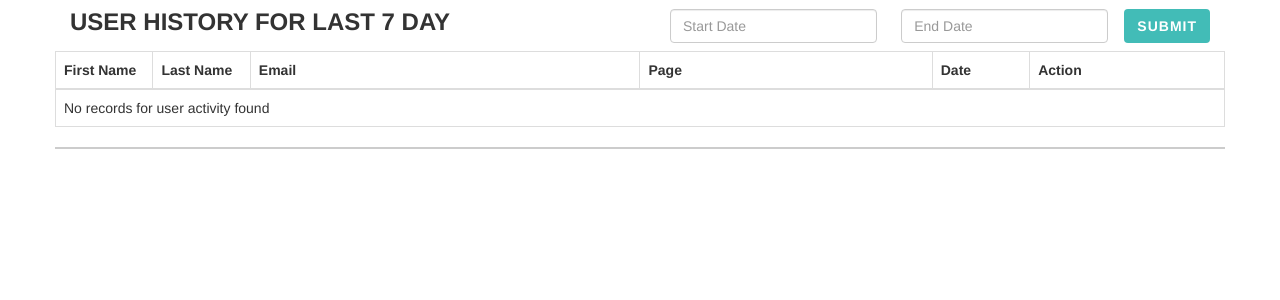
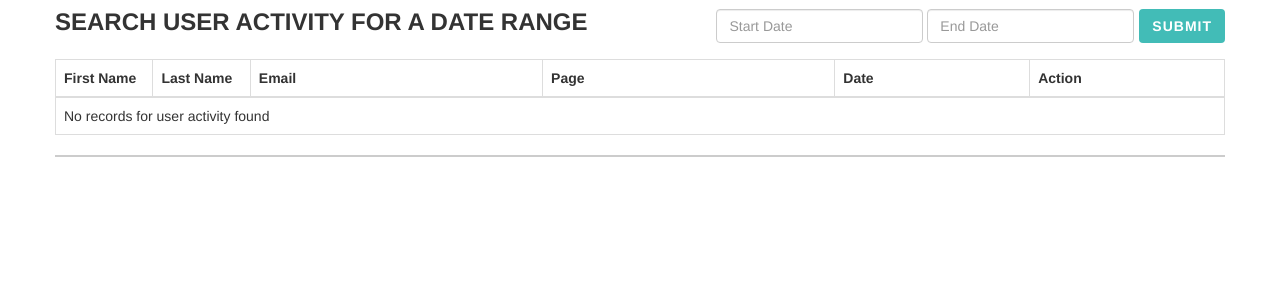
Before and after one commit to aninda-codaemon/shoptradeapp, a CodeIgniter app: page /database/shopify/search in a window 1280 px wide. Shown: the part 51-351 px from the top of the page. Run offline with CodeIgniter, Linux system fonts and the light colour scheme; data that the repository does not hold is empty; some libraries are stand-ins or nearby versions.

Commit message:
Committed the layout changes for user activity page

```diff
--- a/application/config/config.php
+++ b/application/config/config.php
@@ -24,7 +24,7 @@ defined('BASEPATH') OR exit('No direct script access allowed');
 |
 */
 
-$config['base_url'] = 'http://52.87.171.80/shoptradeapp/';
+$config['base_url'] = 'https://shopify.shoptradeonline.com/shoptradeapp/';
 
 /*
 |--------------------------------------------------------------------------
@@ -534,5 +534,7 @@ $config['proxy_ips'] = '';
 */
 $config['shopify_auth_url'] = 'shopify/get_shopify_merchant_info';
 
-$config['shopify_api_key'] = '2a46b44486b48867f2cacba5796574f8';
-$config['shopify_api_secret'] = 'e5c65b2a7ce83307af75401b422c2f56';
+//$config['shopify_api_key'] = 'e2219d466c1d5b026cc69f7191efa29d';
+//$config['shopify_api_secret'] = 'ccc9a6058858bae5b93f30c4800fd924';
+$config['shopify_api_key'] = 'd05704e41dcbfb292f57193fa9ec7d3b';
+$config['shopify_api_secret'] = '2130ae9e1334217d0c1ca81c22d8ff71';
--- a/application/controllers/Shopify.php
+++ b/application/controllers/Shopify.php
@@ -120,15 +120,6 @@ class Shopify extends CI_Controller {
             die();
         }
 
-        //Shopify client call to fetch merchant info
-        $sc_shop            = new ShopifyClient($response['shop'], $response['access_token'], $api_key, $api_secret);
-
-        // Get shop info
-        //$orders             = $sc_shop->call('GET', '/admin/orders.json?status=any');
-        /*echo '<pre>';
-        print_r($orders);
-        die();*/
-
         $this->user_activity();
     }
 
@@ -145,7 +136,7 @@ class Shopify extends CI_Controller {
         //print_r($response);
 
         //get all the user activity for the store
-        $last_wk            = date('Y-m-d', strtotime('-7 days'));
+        $last_wk            = date('Y-m-d', strtotime('-30 days'));
         $start_date         = '';
         $end_date           = '';
 
@@ -163,6 +154,14 @@ class Shopify extends CI_Controller {
         $this->load->view('layout/user_activity', array('user_activity' => $user_activity, 'last_wk' => $last_wk, 'from_date' => $start_date, 'to_date' => $end_date, 'total_page' => $total_page, 'current_page' => $page, 'next_page' => $next_page));
     }
 
+    /**
+    * Function to display the activity
+    * details for a user activity
+    * Method: GET
+    * Params:
+    * $activity_id : Activity ID of
+    * user activity
+    **/
     public function activity_details($activity_id){
         $shop               = $this->session->userdata('shop');
         $response           = $this->store->get_store_info_by_domain($shop);
@@ -236,9 +235,14 @@ class Shopify extends CI_Controller {
 
         $search_result      = $this->activity->get_user_activity_of_store_by_token_search($response['store_id'], $start_date, $end_date, $current_page, $per_page);
 
-        $this->load->view('layout/user_activity', array('user_activity' => $search_result, 'last_wk' => $last_wk, 'from_date' => $from_date, 'to_date' => $to_date, 'total_page' => $total_page, 'current_page' => $page, 'next_page' => $next_page));
+        $this->load->view('layout/user_activity', array('user_activity' => $search_result, 'last_wk' => $last_wk, 'from_date' => $from_date, 'to_date' => $to_date, 'total_page' => $total_page, 'current_page' => $page, 'next_page' => $next_page, 'app_title' => 'Search User Activity For A Date Range'));
     }
 
+    /**
+    * Function to get the pages for
+    *
+    * Method: POST
+    **/
     public function ajax_get_activity_page(){
         $page               = $this->input->post('page', true);;
         $shop               = $this->session->userdata('shop');
@@ -272,7 +276,7 @@ class Shopify extends CI_Controller {
         if (empty($last_wk)){
             $search_result  = $this->activity->get_user_activity_of_store_by_token_search($response['store_id'], $start_date, $end_date, $current_page, $per_page);
         }else{
-            $search_result  = $this->activity->get_user_activity_of_store_by_token($response['store_id'], $last_wk);
+            $search_result  = $this->activity->get_user_activity_of_store_by_token($response['store_id'], $last_wk, $current_page, $per_page);
         }
 
         $page_data          = $this->load->view('layout/ajax_activity_table_data', array('user_activity' => $search_result, 'last_wk' => $last_wk, 'from_date' => $from_date, 'to_date' => $to_date, 'total_page' => $total_page, 'current_page' => $page, 'next_page' => $next_page), true);
--- a/application/views/layout/ajax_activity_table_data.php
+++ b/application/views/layout/ajax_activity_table_data.php
@@ -1,4 +1,4 @@
-    <table class="table table-hover table-bordered results">
+<table class="table table-hover table-bordered results">
       <thead>
         <tr>
             <th class="col-md-1 col-xs-5">First Name</th>
@@ -43,9 +43,9 @@
             </td>
             <td><?php echo date('d-m-Y', strtotime($ua['create_date'])); ?></td>
             <td>
-                <a class="btn btn-info" href="<?php echo base_url().'shopify/activity_details/'.$ua['id']; ?>" >Details</a>
+                <a class="btn btn-info custom-btn" href="<?php echo base_url().'shopify/activity_details/'.$ua['id']; ?>" >Details</a>
                 <!--<button class="btn btn-info" type="button" onclick="" >Details</button>-->
-                <a href="#" class="btn btn-custom" >Push</a>
+                <a href="<?php echo base_url().'notification/user_push_notification/'.$ua['user_id']; ?>" class="btn btn-custom custom-btn" >Push</a>
             </td>
         </tr>
         <?php
--- a/application/views/layout/user_activity.php
+++ b/application/views/layout/user_activity.php
@@ -3,20 +3,39 @@
 <body>
     <div class="container">
 		<div class="row centered-form">
+    <!-- Search Functionality & Header -->
+
     <div>
-        <div class="col-lg-6"><h3 class="margin-0 product-title">User History For Last 7 Day</h3></div>
-        <form id="search_acitvity_frm" class="form-inline" method="POST" action="<?php echo base_url() ?>shopify/search" >
-            <div class="form-group col-lg-6 pull-right">
-                <div class="col-lg-5">
-                    <input value="<?php echo (isset($from_date)?$from_date:''); ?>" type="text" id="from_date" name="from_date" class="search form-control" placeholder="Start Date" >
+        <div class="col-lg-6 col-md-6 padding-0">
+            <h3 class="margin-0 product-title">
+                <?php
+                    if (!isset($app_title)){
+                ?>
+                User Activity For Last 30 Day
+                <?php
+                    }else{
+                        echo $app_title;
+                    }
+                ?>
+            </h3>
+        </div>
+
+        <div class="col-md-6 col-lg-6 padding-0">
+            <form id="search_acitvity_frm" class="form-inline" method="POST" action="<?php echo base_url(); ?>shopify/search">
+
+                <div class="col-lg-12 col-md-12 text-right padding-0">
+                    <input id="from_date" name="from_date" class="search form-control hasDatepicker" placeholder="Start Date" type="text" value="<?php echo (isset($from_date)?$from_date:''); ?>" >
+
+                    <input id="to_date" name="to_date" class="search form-control hasDatepicker" placeholder="End Date" type="text" value="<?php echo (isset($to_date)?$to_date:''); ?>" >
+
+                    <button class="btn btn-custom pull-right" type="button" id="search_btn" style="margin-left: 5px;">Submit</button>
                 </div>
-                <div class="col-lg-5">
-                    <input value="<?php echo (isset($to_date)?$to_date:''); ?>" type="text" id="to_date" name="to_date" class="search form-control" placeholder="End Date" >
-                </div>
-                <button class="btn btn-custom pull-right" type="button" id="search_btn">Submit</button>
-            </div>
-        </form>
+
+            </form>
+        </div>
     </div>
+    <!-- Search Functionality & Header -->
+
 <span class="counter pull-right"></span>
 
 <div id="activity_data_container" >
@@ -25,9 +44,9 @@
         <tr>
             <th class="col-md-1 col-xs-5">First Name</th>
             <th class="col-md-1 col-xs-5">Last Name</th>
-            <th class="col-md-4 col-xs-4">Email</th>
+            <th class="col-md-3 col-xs-4">Email</th>
             <th class="col-md-3 col-xs-3">Page</th>
-            <th class="col-md-1 col-xs-3">Date</th>
+            <th class="col-md-2 col-xs-3">Date</th>
             <th class="col-md-2 col-xs-3">Action</th>
         </tr>
       </thead>
@@ -65,23 +84,13 @@
             </td>
             <td><?php echo date('d-m-Y', strtotime($ua['create_date'])); ?></td>
             <td>
-                <a class="btn btn-info" href="<?php echo base_url().'shopify/activity_details/'.$ua['id']; ?>" >Details</a>
+                <a class="btn btn-info custom-btn" href="<?php echo base_url().'shopify/activity_details/'.$ua['id']; ?>" >Details</a>
                 <!--<button class="btn btn-info" type="button" onclick="" >Details</button>-->
-                <a href="#" class="btn btn-custom" >Push</a>
+                <a href="<?php echo base_url().'notification/user_push_notification/'.$ua['user_id']; ?>" class="btn btn-custom custom-btn" >Push</a>
             </td>
         </tr>
         <?php
                 }
-            ?>
-        </td>
-        <td><?php echo date('d-m-Y', strtotime($ua['create_date'])); ?></td>
-        <td>
-            <a class="btn btn-info" href="<?php echo base_url().'shopify/activity_details/'.$ua['id']; ?>" >Details</a>
-            <!--<button class="btn btn-info" type="button" onclick="" >Details</button>-->
-            <a href="<?php echo base_url().'notification/user_push_notification/'.$ua['user_id']; ?>" class="btn btn-custom" >Push</a>
-        </td>
-    </tr>
-    <?php
             }
         ?>
 
--- a/public/css/style.css
+++ b/public/css/style.css
@@ -245,3 +245,11 @@ img {
         #top-space{
             margin-top: 30px;
         }
+
+        .custom-btn{
+            padding: 4px 8px !important;
+        }
+
+        .margin-L-20{
+            margin-left:25px!important;
+        }
```
